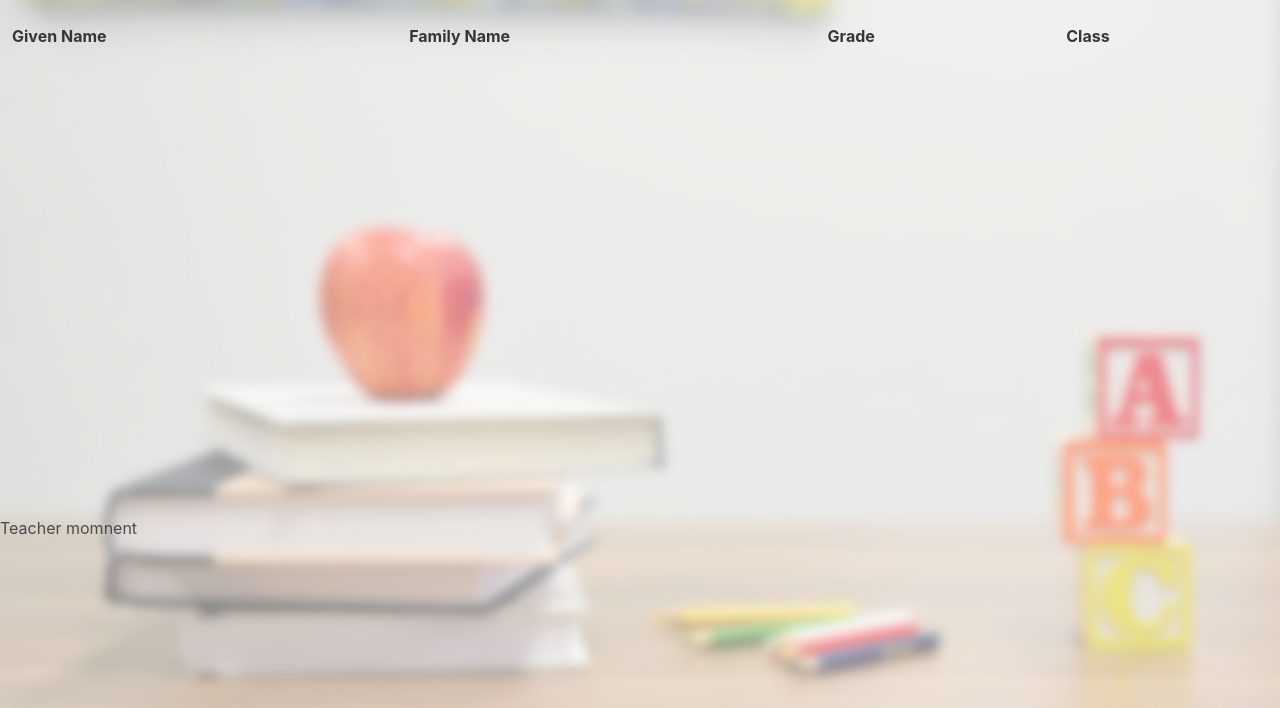
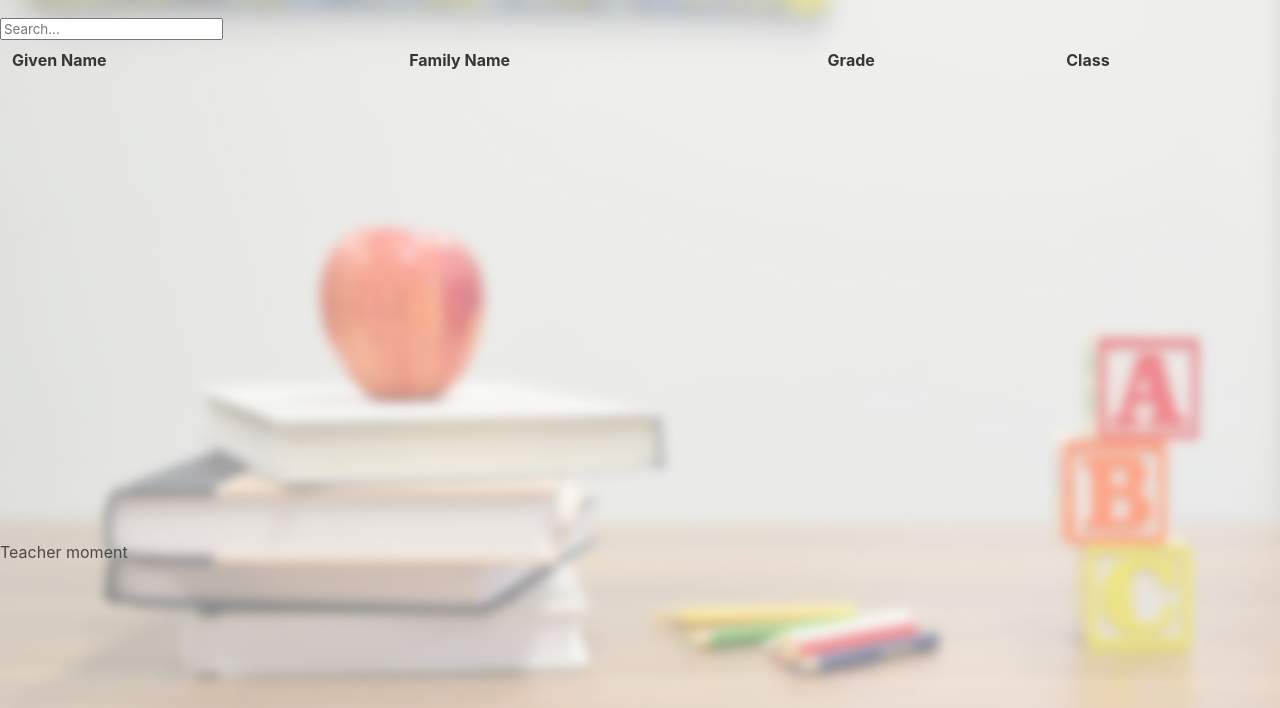
Before and after one commit to mizly/voltaire, a Flask app: template voltaire/templates/teacher/index.html in a window 1280 px wide. Shown: the part 92-800 px from the top of the page. Run offline with Flask 2, Linux system fonts and the light colour scheme; the template is opened without the code that fills it, so the values that code supplies are empty; parts of the project's set-up code (start-up, migrations or seed data) failed here and were passed over; some libraries are stand-ins or nearby versions.

Commit message:
Add searchable /t/ table

```diff
--- a/voltaire/templates/teacher/index.html
+++ b/voltaire/templates/teacher/index.html
@@ -5,8 +5,9 @@
 {% endblock %}
 
 {% block content %}
+    <input type="text" id="search" onkeyup="filter()" placeholder="Search..."> </input>
     <div class="dbtable">
-        <table>
+        <table id="table">
             <tr>
                 <th>Given Name</th>
                 <th>Family Name</th>
@@ -23,7 +24,28 @@
             {% endfor %}
         </table>
     </div>
-    <p>Teacher momnent</p>
+
+    <script>
+        function filter() {
+            var input, table, tr, td, i, text;
+            input = document.getElementById("search").value.toLowerCase();
+            table = document.getElementById("table");
+            tr = table.getElementsByTagName("tr");
+
+            for (i = 0; i < tr.length; i++) {
+                td = tr[i].getElementsByTagName("td")[0];
+                if (td) {
+                    text = td.textContent || td.innerText;
+                    if (text.toLowerCase().indexOf(input) > -1) {
+                        tr[i].style.display = "";
+                    } else {
+                        tr[i].style.display = "none";
+                    }
+                }
+            }
+        }
+    </script>
+    <p>Teacher moment</p>
 {% endblock %}
 
 {% block navbar_colour %}
```
